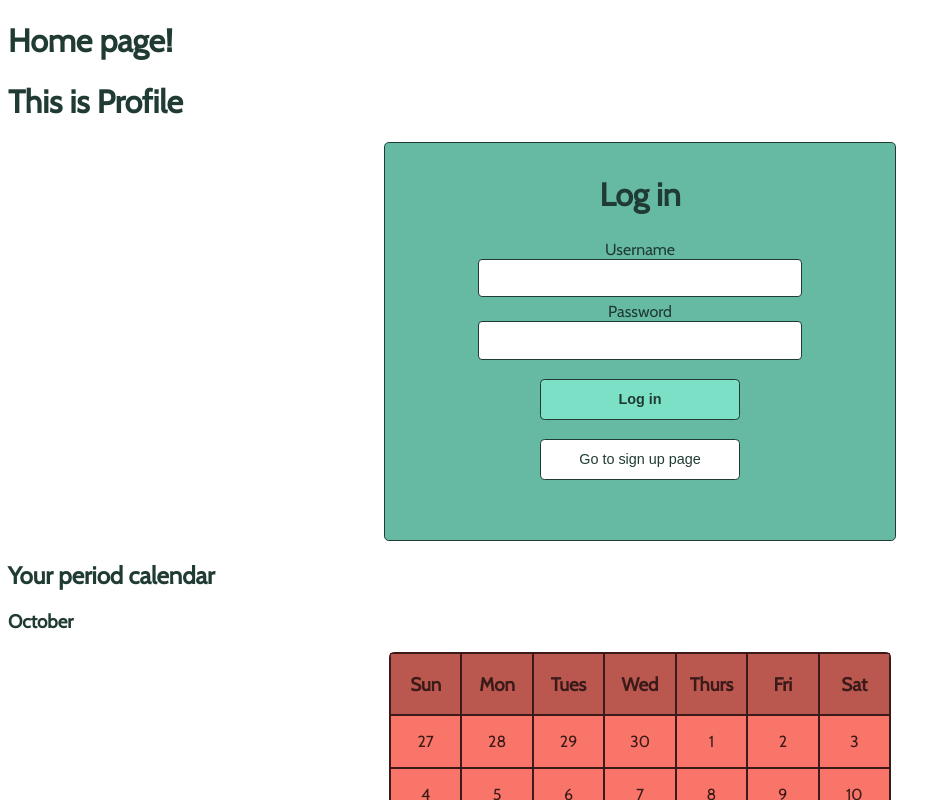
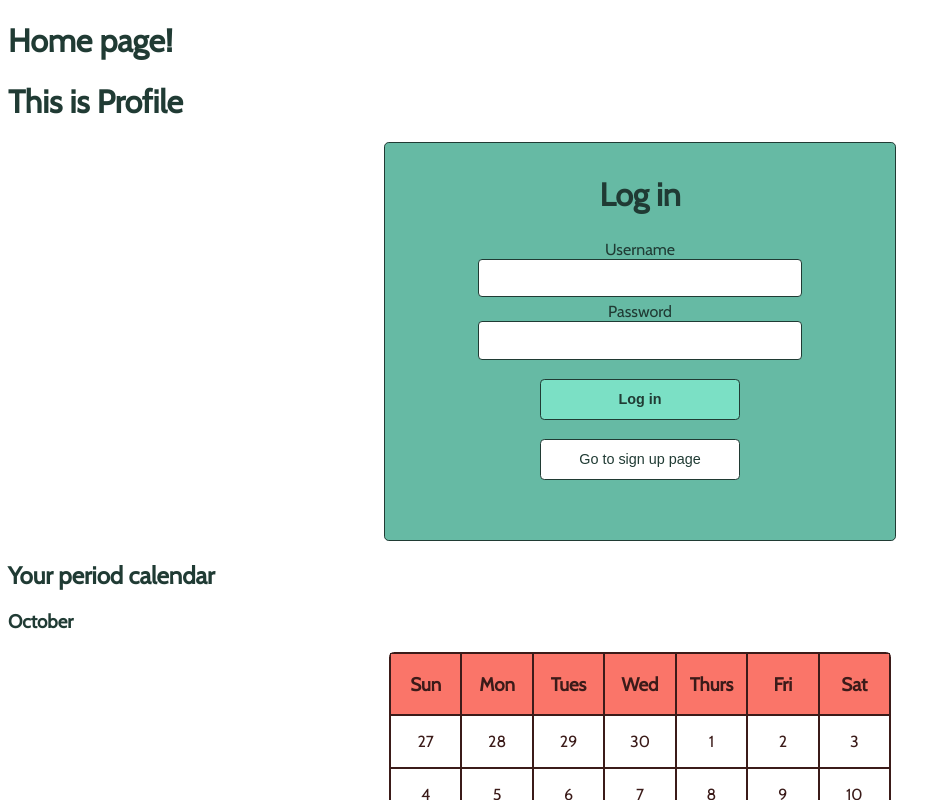
Before and after one commit to red-lipped-batfish-39/tracker, a React app: page / in a window 1280 px wide. Shown: the top 800 px of the page, without its empty margins (0-951 px from the left). Built offline with nearby package versions, Linux system fonts and the light colour scheme.

Commit message:
(update) trying to get the hover to cover the entire dayBox -- currently only showing up on about 30% of the box height

```diff
--- a/client/static/styles.scss
+++ b/client/static/styles.scss
@@ -120,12 +120,12 @@ body {
   display: flex;
   flex-direction: row;
   justify-content: space-between;
-  // align-items: stretch;
+  align-items: stretch;
   width: 500px;
   margin: auto;
 
-  border-radius: 0.3em;
-  padding: 0.3em;
+  // border-radius: 0.3em;
+  // padding: 0.3em;
   color: $I;
   // border: 1px solid $I;
   padding: 0;
@@ -135,9 +135,11 @@ body {
   display: flex;
   flex-direction: row;
   justify-content: space-between;
-  // align-items: stretch;
+  align-items: stretch;
   width: 500px;
-  margin: auto;
+  // margin: auto;
+  margin: 0;
+  height: 5%;
 
   border-radius: 0.3em;
   // padding: 0.3em;
@@ -148,7 +150,7 @@ body {
 }
 
 .dayLabel {
-  background-color: $F;
+  background-color: $H;
   width: 90%;
   text-align: center;
   // border-radius: 0.3em;
@@ -158,7 +160,7 @@ body {
 }
 
 .dayBox {
-  background-color: $H;
+  background-color: white;
   width: 100%;
   height: 100%;
   color: $I;
@@ -169,8 +171,9 @@ body {
   border: 1px solid $I;
 }
 
+
 .dayBox :hover {
-  background-color: $F;
+  background-color: $H;
 
 }
 
```
